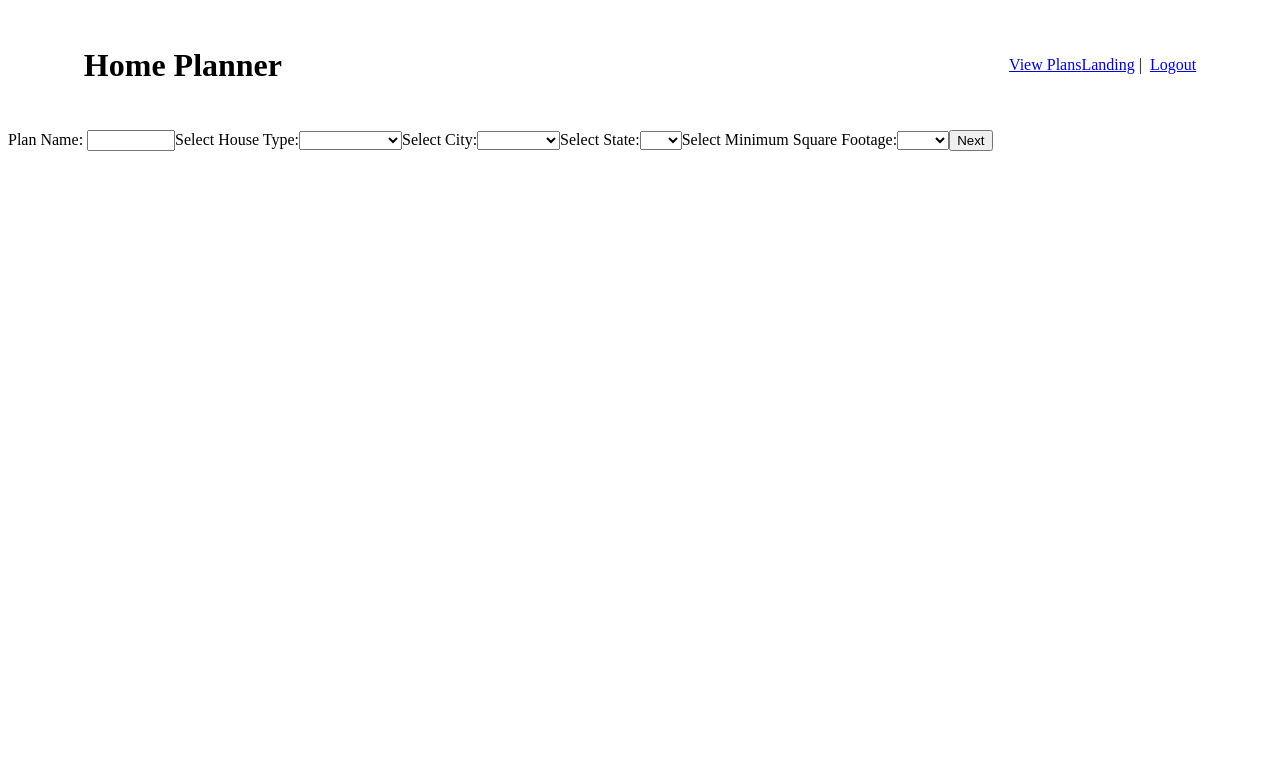
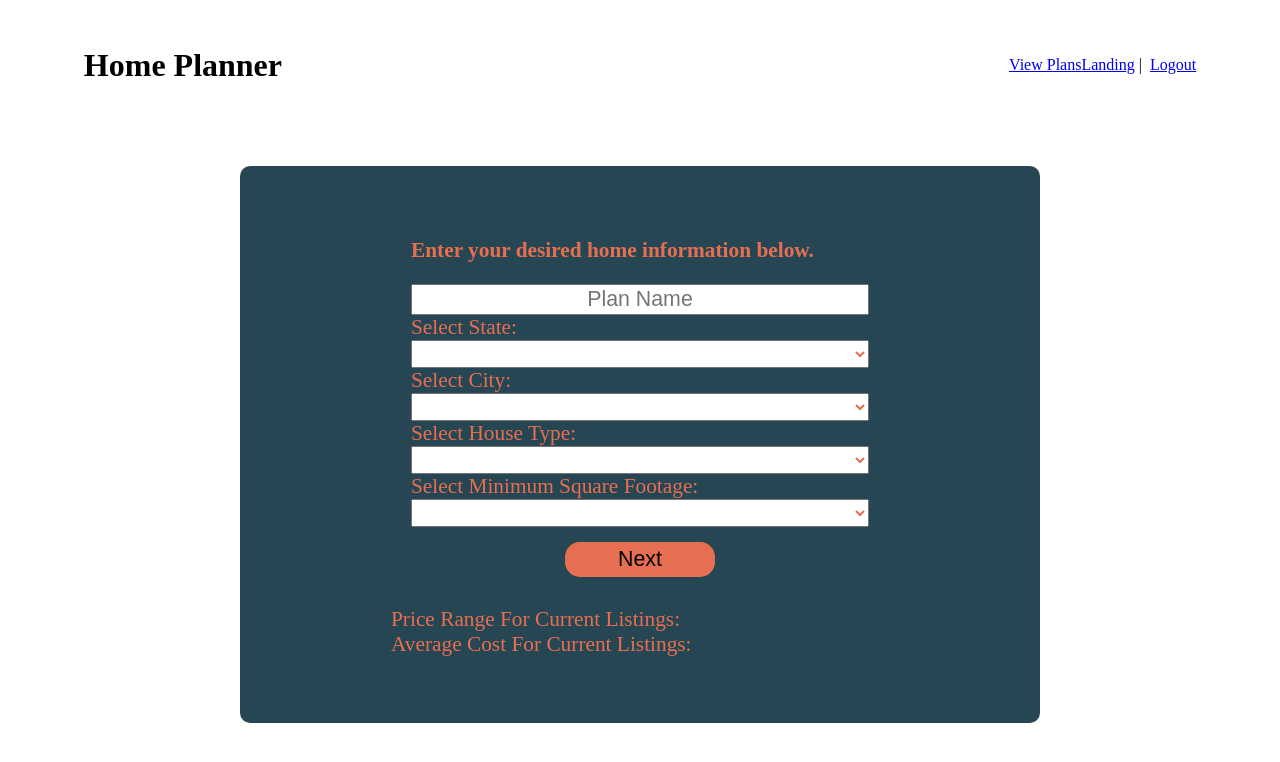
Before and after one commit to jonbiveo/house-planner, a Vue app in the folder vue/: page /details in a window 1280 px wide. Shown: the top 762 px of the page. Built offline with nearby package versions, Linux system fonts and the light colour scheme; sample sign-in values are in the browser's storage.

Commit message:
styled the plan details page, added a cost breakdown excel file into the repo and fixed a few minor bugs

```diff
--- a/vue/src/components/PlanDetails.vue
+++ b/vue/src/components/PlanDetails.vue
@@ -1,44 +1,25 @@
 <template>
   <div class = 'plan-details'>
-    <div>
+    <div class="background">
       <form v-on:submit.prevent="saveBase" class='form-plan'>
-        Plan Name:
-        <input type="text" class='plan-name' v-model="planBase.planName" />
-        <label for="house-types" class='house-types'>Select House Type:</label>
-        <select name="house-types" v-model="planBase.houseType" v-on:change="viewRange">
-          <option value="single">Single-Family</option>
-          <option value="detached">Detached</option>
-          <option value="townhouse">Townhouse</option>
-          <option value="land">Empty Lot</option>
+        <h3>Enter your desired home information below.</h3>
+        <input type="text" class='plan-name' placeholder="Plan Name" v-model="planBase.planName" />
+        <label for="State" class='state'>Select State:</label>
+        <select name="state" v-model="planBase.state" required v-on:change="viewRange">
+          <option value="Ohio">OH</option>
         </select>
-        <!-- <label for="region-types">Select Region:</label>
-        <select name="region-types" v-model="planBase.region">
-          <option value="Northeast">Northeast</option>
-          <option value="South">South</option>
-          <option value="Southwest">Southwest</option>
-          <option value="Midwest">Midwest</option>
-          <option value="West">West</option>
-        </select> -->
-
-        <!-- <label for="state">Select State:</label>
-        <select name="state" v-model="planBase.state">
-          <option value="Ohio">Ohio</option>
-        </select>
-
-        <label for="city">Select City:</label>
-        <select name="city" v-model="planBase.city">
-          <option value="Cincinati">Cincinati</option>
-        </select> -->
-<label for="City" class='city'>Select City:</label>
+        <label for="City" class='city'>Select City:</label>
         <select name="city" v-model="planBase.city" required v-on:change="viewRange">
           <option value="Cleveland">Cleveland</option>
           <option value="Cincinnati">Cincinnati</option>
           <option value="Columbus">Columbus</option>
           <option value="Toledo">Toledo</option>
         </select>
-        <label for="State" class='state'>Select State:</label>
-        <select name="state" v-model="planBase.state" required v-on:change="viewRange">
-          <option value="Ohio">OH</option>
+        <label for="house-types" class='house-types'>Select House Type:</label>
+        <select name="house-types" v-model="planBase.houseType" v-on:change="viewRange">
+          <option value="single_family">Single-Family</option>
+          <option value="multi_family">Multi-Family</option>
+          <option value="land">Empty Lot</option>
         </select>
         <label for="square-foot" class='size'>Select Minimum Square Footage:</label>
         <select v-if="planBase.houseType !== 'land'" name="square-foot" v-model="planBase.size" v-on:change="viewRange" required >
@@ -53,11 +34,12 @@
           <option value="5000">5000</option>
           <option value="7500">7500</option>
         </select>
-      <div v-if="priceCeiling !== -1">
-        <h3>${{priceFloor}} - ${{priceCeiling}}</h3>
-      </div>
         <button>Next</button>
       </form>
+      <div class="costDisplay">
+        <span>Price Range For Current Listings:<h3 v-if="priceCeiling !== -1"> ${{priceFloor}} - ${{priceCeiling}}</h3></span>
+        <span>Average Cost For Current Listings:<h3 v-if="priceFloor !== -1">${{averagePrice}}</h3></span>
+      </div>
     </div>
   </div>
 </template>
@@ -76,12 +58,13 @@ export default {
         size: ""
       },
       priceFloor: -1,
-      priceCeiling: -1
+      priceCeiling: -1,
+      averagePrice: -1
     };
   },
   computed: {
     optionsSelected() {
-      return (this.planBase.houseType !== "" && this.planBase.city !== "" && this.planBase.state !== "");
+      return (this.planBase.houseType !== "" && this.planBase.city !== "" && this.planBase.state !== "" && this.planBase.size);
     }
   },
   methods: {
@@ -89,12 +72,14 @@ export default {
       let options = {};
       this.priceFloor = -1;
       this.priceCeiling = -1;
+      let prices = [];
+
       if (this.optionsSelected) {
         if (this.planBase.houseType !== "land") {
-          options = planService.setPropertyInfo({offset: '0', limit: '10', sort: 'newest', state_code: this.planBase.state,
+          options = planService.setPropertyInfo({offset: '0', limit: '150', sort: 'newest', state_code: this.planBase.state,
           city: this.planBase.city, property_type: this.planBase.houseType, home_size_min: this.planBase.size});
         } else {
-          options = planService.setPropertyInfo({offset: '0', limit: '10', sort: 'newest', state_code: this.planBase.state,
+          options = planService.setPropertyInfo({offset: '0', limit: '150', sort: 'newest', state_code: this.planBase.state,
           city: this.planBase.city, property_type: this.planBase.houseType, lot_size_min: this.planBase.size});
         }
         planService.getProperties(options).then(
@@ -102,14 +87,22 @@ export default {
             let results = response.data.data.home_search.results;
             results.forEach(
               (element) => {
-                if (element.list_price > this.priceCeiling) {
-                  this.priceCeiling = element.list_price;
+                let currentPrice = element.list_price;
+                prices.push(currentPrice);
+                if (currentPrice > this.priceCeiling) {
+                  this.priceCeiling = currentPrice;
                 }
-                if (element.list_price < this.priceFloor || this.priceFloor === -1) {
-                  this.priceFloor = element.list_price;
+                if ((currentPrice < this.priceFloor || this.priceFloor === -1) && typeof currentPrice === "number" ) {
+                  this.priceFloor = currentPrice;
                 }
-                console.log(element.list_price);
             });
+              this.averagePrice = prices.reduce(
+                (sum, num) => {
+                  return sum + num;
+                }
+              );
+              this.averagePrice = this.averagePrice / prices.length;
+              this.averagePrice = this.averagePrice.toFixed(0);
           }
         );
       }
@@ -141,5 +134,80 @@ export default {
 };
 </script>
 
-<style>
+<style scoped>
+.plan-details {
+  display: grid;
+  height: 75vh;
+  margin-top: 50px;
+  grid-template-columns: 1fr;
+  grid-template-areas:
+  "form"
+  "costDisplay";
+  justify-items: center;
+  align-items: center;
+}
+
+.background {
+  display: grid;
+  grid-template-columns: 1fr;
+  grid-template-areas:
+  "form"
+  "costDisplay";
+  justify-items: center;
+  align-items: center;
+  width: 60vw;
+  background-color: #264653;
+  border-radius: 10px;
+  padding: 16px;
+}
+
+.form-plan {
+margin-top: 20px;
+grid-area: form;
+display: grid;
+justify-content: center;
+width: 55%;
+padding: 15px;
+}
+
+ .form-plan input {
+  min-width: 450px;
+  font-size: 16pt;
+}
+
+.form-plan select, .form-plan label, .form-plan h3 {
+  min-width: 300px;
+  font-size: 16pt;
+  color: #E76F51;
+}
+
+.form-plan button {
+  margin: 15px auto;
+  min-width: 150px;
+  height: 35px;
+  font-size: 16pt;
+  border-radius: 15px;
+  border: none;
+  background-color: #E76F51;
+}
+
+.costDisplay {
+  margin-left: 135px;
+  justify-self: start;
+  grid-area: costDisplay;
+  height: 100px;
+}
+
+.costDisplay h3 {
+  display: inline;
+  margin-top: 0;
+  margin-left: 25px;
+}
+
+.costDisplay span {
+  display: block;
+  color: #E76F51;
+  font-size: 16pt;
+}
+
 </style>
```
Also changed, not shown: vue/src/components/Header.vue (added, +28 -0 lines), 1 other file (tests, documents, lock files or other folders).
